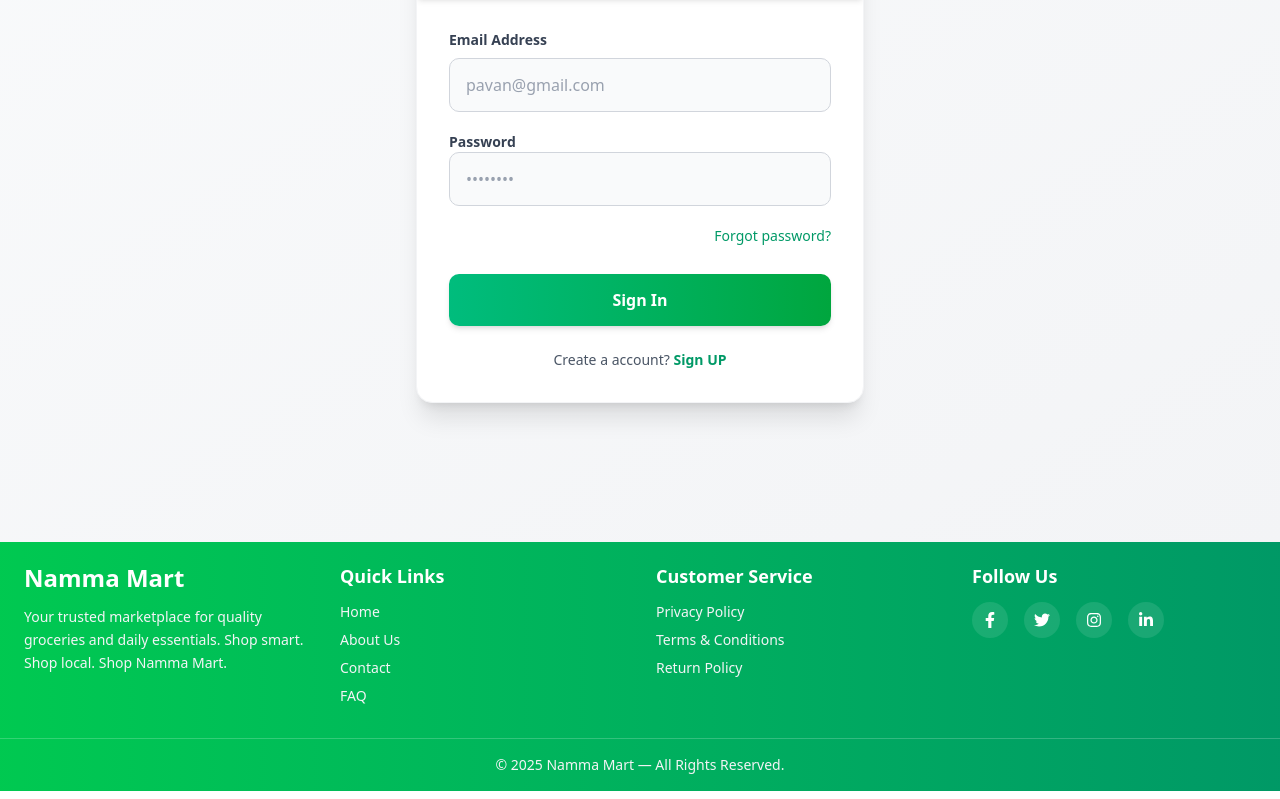
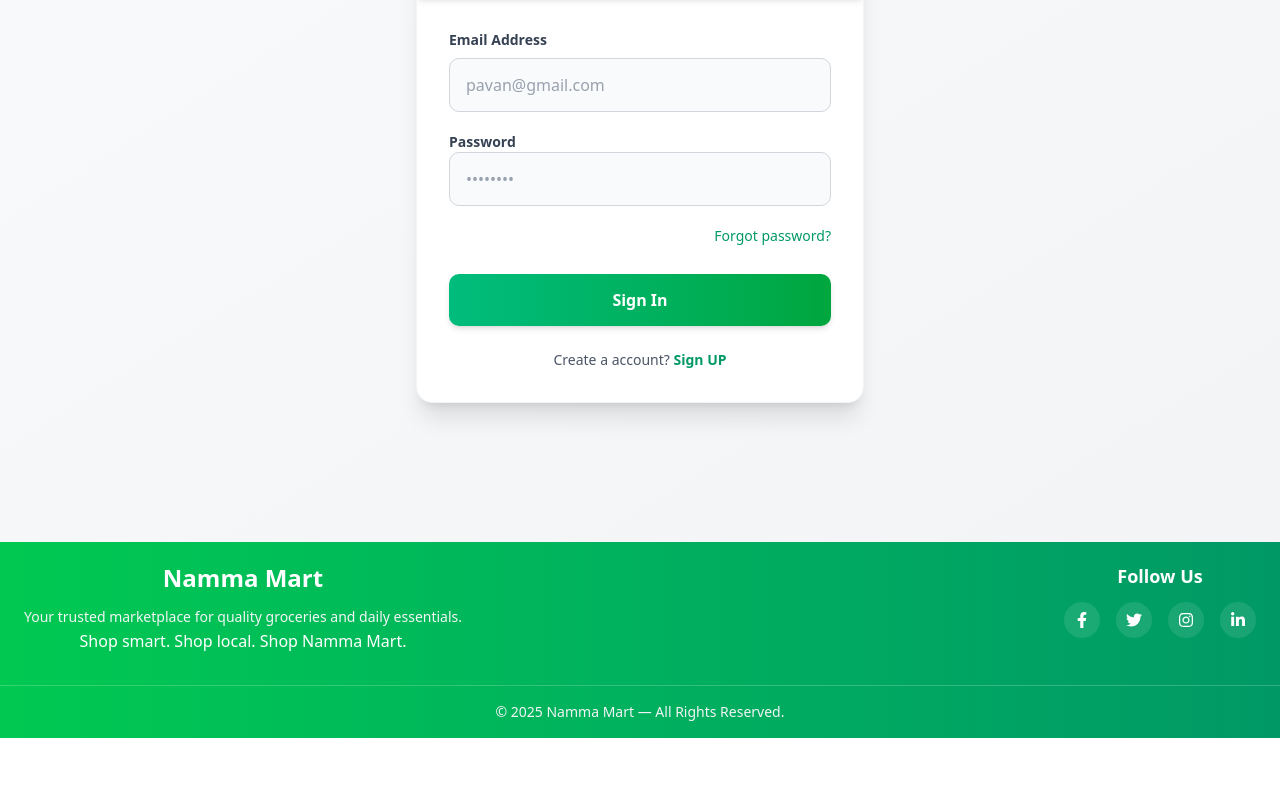
Before and after one commit to p-k-pavan/E-Commerce-Client, a Next.js app: page /login in a window 1280 px wide. Shown: the part 338-1137 px from the top of the page. After the commit the page ends 1084 px from the top, so only its background shows below. Built offline with nearby package versions, Linux system fonts and the light colour scheme.

Commit message:
Razorpay

```diff
--- a/src/app/checkout/page.tsx
+++ b/src/app/checkout/page.tsx
@@ -174,14 +174,122 @@ export default function Page() {
     }
   };
 
-  const handleOnlinePayment = async () => {
-    toast.info("Online payment feature coming soon");
-  };
+ const handleOnlinePayment = async () => {
+  if (selectedAddressIndex === null) {
+    toast.error("Please select an address before placing the order");
+    return;
+  }
 
+  if (!(window as any).Razorpay) {
+    toast.error("Payment service is loading. Please try again in a moment.");
+    return;
+  }
+
+  try {
+    // Step 1: Create Razorpay order
+    const response = await axios.post(
+      `${process.env.NEXT_PUBLIC_BASE_URL}/order/online-payment`,
+      {
+        list_items: cart,
+        addressId: address[selectedAddressIndex]?._id,
+        subTotalAmt: totals.afterDiscount,
+        totalAmt: totals.afterDiscount,
+      },
+      {
+        headers: { "Content-Type": "application/json" },
+        withCredentials: true,
+      }
+    );
+
+    if (response.data.success === true) {
+      const { razorpayOrder, orderData } = response.data;
+
+      const razorpayKey = process.env.NEXT_PUBLIC_RAZORPAY_KEY_ID;
+
+      if (!razorpayKey) {
+        toast.error("Payment configuration error. Please contact support.");
+        return;
+      }
+
+      // Step 2: Open Razorpay checkout
+      const options = {
+        key: razorpayKey,
+        amount: razorpayOrder.amount,
+        currency: razorpayOrder.currency,
+        name: "NammaMart",
+        description: "Order Payment",
+        order_id: razorpayOrder.id,
+        handler: async function (paymentResponse: any) {
+          console.log("Payment successful response:", paymentResponse);
+
+          // Step 3: Verify payment on successful payment
+          try {
+            const verifyResponse = await axios.post(
+              `${process.env.NEXT_PUBLIC_BASE_URL}/order/verify-payment`,
+              {
+                razorpay_order_id: paymentResponse.razorpay_order_id,
+                razorpay_payment_id: paymentResponse.razorpay_payment_id,
+                razorpay_signature: paymentResponse.razorpay_signature,
+                orderData: orderData,
+              },
+              {
+                headers: { "Content-Type": "application/json" },
+                withCredentials: true,
+              }
+            );
+
+            if (verifyResponse.data.success) {
+              toast.success("Payment successful! Order placed.");
+              await fetchCartItems();
+              router.push("/");
+            } else {
+              toast.error("Payment verification failed");
+            }
+          } catch (error) {
+            toast.error("Payment verification failed");
+          }
+        },
+        prefill: {
+          name: user?.name || "",
+          email: user?.email || "",
+          contact: user?.mobile || "",
+        },
+        theme: {
+          color: "#3399cc",
+        },
+        modal: {
+          ondismiss: function() {
+            toast.info("Payment cancelled");
+          }
+        }
+      };
+
+      try {
+        const razorpay = new (window as any).Razorpay(options);
+
+        razorpay.on("payment.failed", function (response: any) {
+          toast.error(`Payment failed: ${response.error.description || "Please try again"}`);
+        });
+
+        razorpay.open();
+
+      } catch (razorpayError) {
+        toast.error("Failed to initialize payment. Please try again.");
+      }
+
+    }
+  } catch (err: unknown) {
+    const axiosError = err as AxiosError<{ message?: string }>;
+    const msg = axiosError.response?.data?.message || "Order failed.";
+    toast.error(msg);
+  }
+};
 
   if (!user) {
     return <div className="text-center py-10">Redirecting...</div>;
   }
+
+  console.log(process.env.NEXT_PUBLIC_RAZORPAY_KEY_ID)
 
 
   return (
@@ -196,11 +304,10 @@ export default function Page() {
                 <div
                   key={add._id}
                   onClick={() => setSelectedAddressIndex(index)}
-                  className={`p-3 border rounded cursor-pointer ${
-                    selectedAddressIndex === index
+                  className={`p-3 border rounded cursor-pointer ${selectedAddressIndex === index
                       ? "border-green-600 bg-green-50"
                       : "border-gray-200"
-                  }`}
+                    }`}
                 >
                   <p>{add.street}</p>
                   <p>
--- a/src/app/layout.tsx
+++ b/src/app/layout.tsx
@@ -31,6 +31,7 @@ export default function RootLayout({
 }>) {
   return (
     <html lang="en">
+    <head><script src="https://checkout.razorpay.com/v1/checkout.js" async></script></head>
       <body
         className={`${geistSans.variable} ${geistMono.variable} antialiased`}
       >
--- a/src/components/footer.tsx
+++ b/src/components/footer.tsx
@@ -5,87 +5,21 @@ import { FaFacebookF, FaInstagram, FaTwitter, FaLinkedinIn } from "react-icons/f
 
 export default function Footer() {
   return (
-    <footer className="bg-gradient-to-r from-green-500 to-emerald-600 text-white">
-      <div className="max-w-7xl mx-auto pt-5 px-6 grid grid-cols-1 sm:grid-cols-2 md:grid-cols-4 gap-8">
+    <footer className=" bottom-0 bg-gradient-to-r from-green-500 to-emerald-600 text-white">
+      <div className="max-w-7xl mx-auto pt-5 px-6 flex flex-col md:flex-row justify-between gap-8">
         {/* Brand */}
         <div>
-          <h2 className="text-2xl font-bold mb-3">Namma Mart</h2>
+          <h2 className="text-2xl font-bold mb-3 text-center">Namma Mart</h2>
           <p className="text-sm text-gray-100 leading-relaxed">
             Your trusted marketplace for quality groceries and daily essentials.
-            Shop smart. Shop local. Shop Namma Mart.
+
           </p>
-        </div>
-
-        {/* Quick Links */}
-        <div>
-          <h3 className="text-lg font-semibold mb-3">Quick Links</h3>
-          <ul className="space-y-2 text-gray-100 text-sm">
-            <li>
-              <Link href="/" className="hover:text-gray-200 transition-colors">
-                Home
-              </Link>
-            </li>
-            <li>
-              <Link
-                href="/about"
-                className="hover:text-gray-200 transition-colors"
-              >
-                About Us
-              </Link>
-            </li>
-            <li>
-              <Link
-                href="/contact"
-                className="hover:text-gray-200 transition-colors"
-              >
-                Contact
-              </Link>
-            </li>
-            <li>
-              <Link
-                href="/faq"
-                className="hover:text-gray-200 transition-colors"
-              >
-                FAQ
-              </Link>
-            </li>
-          </ul>
-        </div>
-
-        {/* Customer Service */}
-        <div>
-          <h3 className="text-lg font-semibold mb-3">Customer Service</h3>
-          <ul className="space-y-2 text-gray-100 text-sm">
-            <li>
-              <Link
-                href="/privacy-policy"
-                className="hover:text-gray-200 transition-colors"
-              >
-                Privacy Policy
-              </Link>
-            </li>
-            <li>
-              <Link
-                href="/terms"
-                className="hover:text-gray-200 transition-colors"
-              >
-                Terms & Conditions
-              </Link>
-            </li>
-            <li>
-              <Link
-                href="/returns"
-                className="hover:text-gray-200 transition-colors"
-              >
-                Return Policy
-              </Link>
-            </li>
-          </ul>
+          <p className="text-center">Shop smart. Shop local. Shop Namma Mart.</p>
         </div>
 
         {/* Social Media */}
         <div>
-          <h3 className="text-lg font-semibold mb-3">Follow Us</h3>
+          <h3 className="text-lg font-semibold mb-3 text-center">Follow Us</h3>
           <div className="flex space-x-4">
             <Link
               href="https://facebook.com"
```
